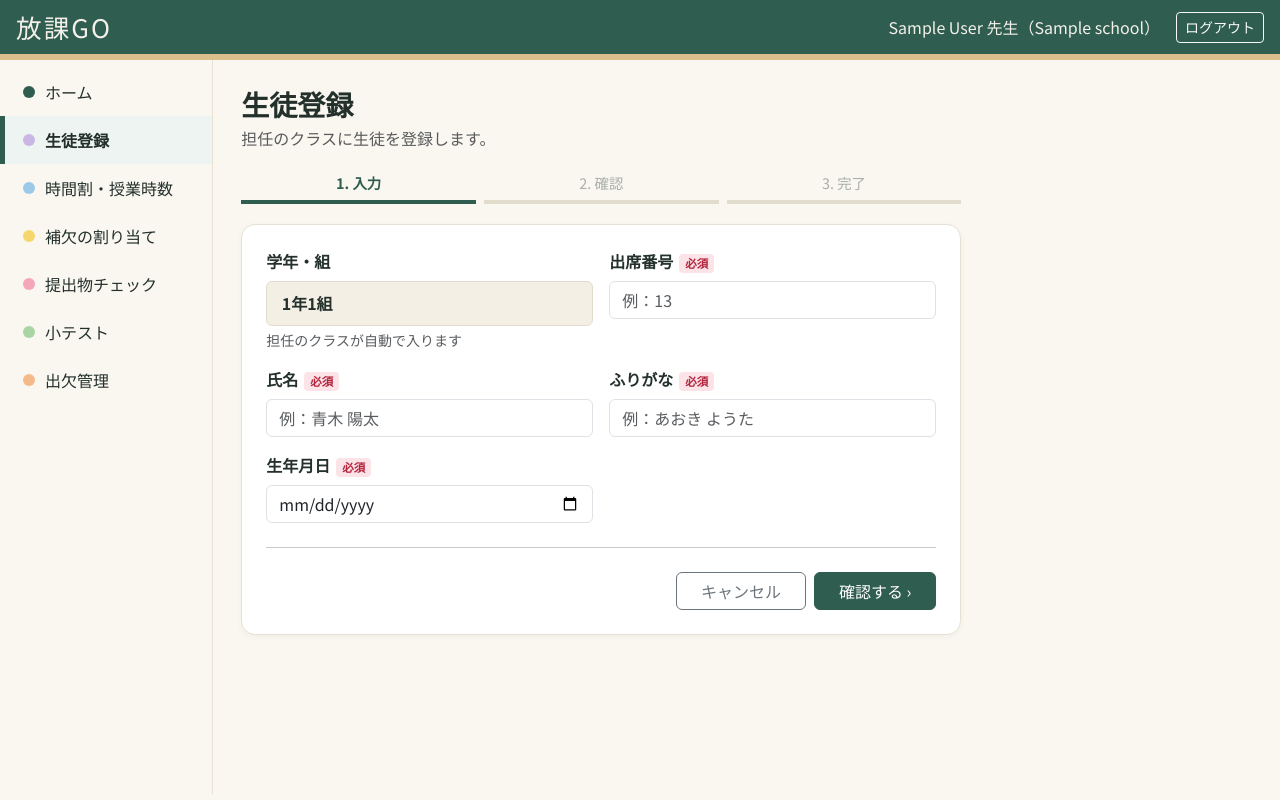
After one commit to Natti3588/school-buddy, a Django app: page /students/new/ in a window 1280 px wide. The commit adds this page. Run offline with Django 5.2, Linux system fonts and the light colour scheme; a user stored in the database is signed in; tables that the repository leaves empty hold one stand-in row (values such as "Sample post"); some web fonts are replaced.

Commit message:
feat: UI担当から渡された登録画面 / 登録確認画面 / 登録完了画面 を反映

```diff
--- a/static/css/style.css
+++ b/static/css/style.css
@@ -271,6 +271,8 @@ body {
 .c-quiz     { background: var(--chalk-green); }
 .c-attend   { background: var(--chalk-orange); }
 .c-student  { background: #c9b6e4; }
+.c-class    { background: #8fd3c7; }
+.c-teacher  { background: #e8c39e; }
 
 .content {
     padding: 28px;
@@ -490,3 +492,59 @@ body {
         padding: 8px 10px;
     }
 }
+
+/* ---------- 入力 → 確認 → 完了 のステップ表示 ---------- */
+.steps {
+    display: flex;
+    gap: 8px;
+    max-width: 720px;
+    margin-bottom: 1.25rem;
+    padding: 0;
+    list-style: none;
+}
+.steps li {
+    flex: 1;
+    text-align: center;
+    padding: 6px 4px;
+    border-bottom: 4px solid #e2dccd;
+    color: #a9aea9;
+    font-size: .9rem;
+}
+.steps li.done {
+    border-bottom-color: #9fbfb3;
+    color: var(--muted);
+}
+.steps li.current {
+    border-bottom-color: var(--board);
+    color: var(--board);
+    font-weight: bold;
+}
+.confirm-table th {
+    width: 32%;
+    color: var(--muted);
+    font-weight: normal;
+    background: #faf7f0;
+}
+
+/* ---------- 管理者画面 ---------- */
+.admin-header {
+    background: #24302c;            /* 教員画面より濃い色で区別 */
+    border-bottom: 6px solid var(--wood);
+    color: var(--chalk-white);
+}
+.admin-badge {
+    background: var(--chalk-yellow);
+    color: #4d3f05;
+    font-size: .75rem;
+    font-weight: bold;
+    padding: 3px 8px;
+    border-radius: 6px;
+    vertical-align: middle;
+}
+.admin-sidebar .side-link.active {
+    border-left-color: #24302c;
+    background: #eceee9;
+}
+.bt-class   { border-top-color: #8fd3c7; }
+.bt-teacher { border-top-color: #e8c39e; }
+.bt-student { border-top-color: #c9b6e4; }
--- /dev/null
+++ b/students/templates/students/_steps.html
@@ -0,0 +1,8 @@
+{# 入力 → 確認 → 完了 の進み具合（step が無いときは 1）  使い方：{% include "students/_steps.html" with step=2 %} #}
+{% with cur=step|default:1 %}
+<ol class="steps">
+    <li class="{% if cur == 1 %}current{% elif cur > 1 %}done{% endif %}">1. 入力</li>
+    <li class="{% if cur == 2 %}current{% elif cur > 2 %}done{% endif %}">2. 確認</li>
+    <li class="{% if cur == 3 %}current{% endif %}">3. 完了</li>
+</ol>
+{% endwith %}
--- /dev/null
+++ b/students/templates/students/new.html
@@ -0,0 +1,101 @@
+{% extends "base.html" %}
+{% block title %}生徒登録 - {{ system_name }}{% endblock %}
+
+{% block content %}
+
+<h1 class="h3 fw-bold mb-1">生徒登録</h1>
+<p class="text-muted mb-3">担任のクラスに生徒を登録します。</p>
+
+{% include "students/_steps.html" %}
+
+<div class="note-card form-card p-4">
+
+    {% if not classrooms %}
+    <!-- 担任のクラスが無い先生は登録できない -->
+    <div class="alert alert-warning mb-0">
+        担任をしているクラスがないため、生徒を登録できません。<br>
+        管理者にクラスの担任の設定を依頼してください。
+    </div>
+    {% else %}
+
+    {% if form.errors %}
+    <div class="alert alert-danger">
+        <div class="fw-bold mb-1">入力内容を確認してください</div>
+        <ul class="mb-0 small">
+            {% for error in form.non_field_errors %}<li>{{ error }}</li>{% endfor %}
+            {% for field in form %}{% for error in field.errors %}<li>{{ error }}</li>{% endfor %}{% endfor %}
+        </ul>
+    </div>
+    {% endif %}
+
+    <form method="post" action="{% url 'students:new' %}" novalidate>
+        {% csrf_token %}
+
+        <div class="row g-3">
+
+            <div class="col-md-6">
+                <label class="form-label fw-bold" for="{{ form.classroom.id_for_label }}">学年・組</label>
+                {% if classrooms|length == 1 %}
+                <!-- 担任のクラスで固定（自動入力） -->
+                <div class="fixed-value">{{ classrooms.0 }}</div>
+                <input type="hidden" name="{{ form.classroom.html_name }}" value="{{ classrooms.0.pk }}">
+                <div class="form-text">担任のクラスが自動で入ります</div>
+                {% else %}
+                <!-- 担任のクラスが複数あるときだけ選ぶ -->
+                <select name="{{ form.classroom.html_name }}" id="{{ form.classroom.id_for_label }}"
+                        class="form-select {% if form.classroom.errors %}is-invalid{% endif %}">
+                    {% for c in classrooms %}
+                    <option value="{{ c.pk }}" {% if form.classroom.value|stringformat:"s" == c.pk|stringformat:"s" %}selected{% endif %}>{{ c }}</option>
+                    {% endfor %}
+                </select>
+                <div class="form-text">担任のクラスから選んでください</div>
+                {% endif %}
+            </div>
+
+            <div class="col-md-6">
+                <label class="form-label fw-bold" for="{{ form.attendance_number.id_for_label }}">出席番号<span class="req">必須</span></label>
+                <input type="number" min="1" name="{{ form.attendance_number.html_name }}" id="{{ form.attendance_number.id_for_label }}"
+                       class="form-control {% if form.attendance_number.errors %}is-invalid{% endif %}" placeholder="例：13"
+                       value="{{ form.attendance_number.value|default_if_none:'' }}">
+                {% for error in form.attendance_number.errors %}<div class="invalid-feedback">{{ error }}</div>{% endfor %}
+            </div>
+
+            <div class="col-md-6">
+                <label class="form-label fw-bold" for="{{ form.name.id_for_label }}">氏名<span class="req">必須</span></label>
+                <input type="text" maxlength="100" name="{{ form.name.html_name }}" id="{{ form.name.id_for_label }}"
+                       class="form-control {% if form.name.errors %}is-invalid{% endif %}" placeholder="例：青木 陽太"
+                       value="{{ form.name.value|default_if_none:'' }}">
+                {% for error in form.name.errors %}<div class="invalid-feedback">{{ error }}</div>{% endfor %}
+            </div>
+
+            <div class="col-md-6">
+                <label class="form-label fw-bold" for="{{ form.furigana.id_for_label }}">ふりがな<span class="req">必須</span></label>
+                <input type="text" maxlength="100" name="{{ form.furigana.html_name }}" id="{{ form.furigana.id_for_label }}"
+                       class="form-control {% if form.furigana.errors %}is-invalid{% endif %}" placeholder="例：あおき ようた"
+                       value="{{ form.furigana.value|default_if_none:'' }}">
+                {% for error in form.furigana.errors %}<div class="invalid-feedback">{{ error }}</div>{% endfor %}
+            </div>
+
+            <!-- 生年月日は紙芝居に無い項目。モデルに合わせて追加した -->
+            <div class="col-md-6">
+                <label class="form-label fw-bold" for="{{ form.birth_date.id_for_label }}">生年月日<span class="req">必須</span></label>
+                <input type="date" name="{{ form.birth_date.html_name }}" id="{{ form.birth_date.id_for_label }}"
+                       class="form-control {% if form.birth_date.errors %}is-invalid{% endif %}"
+                       value="{{ form.birth_date.value|default_if_none:'' }}">
+                {% for error in form.birth_date.errors %}<div class="invalid-feedback">{{ error }}</div>{% endfor %}
+            </div>
+
+        </div>
+
+        <hr class="my-4">
+
+        <div class="d-flex flex-wrap justify-content-end gap-2">
+            <a href="{% url 'top' %}" class="btn btn-outline-secondary px-4">キャンセル</a>
+            <button type="submit" class="btn btn-board px-4">確認する ›</button>
+        </div>
+
+    </form>
+    {% endif %}
+</div>
+
+{% endblock %}
--- a/templates/base.html
+++ b/templates/base.html
@@ -37,14 +37,14 @@
                 <button type="button" class="btn-close" data-bs-dismiss="offcanvas" data-bs-target="#sideMenu"></button>
             </div>
             <div class="pt-2">
-                {% with ep=request.resolver_match.url_name %}
+                {% with ep=request.resolver_match.view_name %}
                 <a href="{% url 'top' %}" class="side-link {% if ep == 'top' %}active{% endif %}">
                     <span class="dot c-home"></span>ホーム
                 </a>
-                <!-- TODO: 各機能の画面を作ったら href と active の条件を差し替える -->
-                <a href="#" class="side-link">
+                <a href="{% url 'students:new' %}" class="side-link {% if ep == 'students:new' or ep == 'students:confirm' or ep == 'students:registered' %}active{% endif %}">
                     <span class="dot c-student"></span>生徒登録
                 </a>
+                <!-- TODO: 各機能の画面を作ったら href と active の条件を差し替える -->
                 <a href="#" class="side-link">
                     <span class="dot c-time"></span>時間割・授業時数
                 </a>
--- a/templates/dashboard.html
+++ b/templates/dashboard.html
@@ -10,8 +10,7 @@
     </div>
     <div class="d-flex align-items-center gap-3">
         <span class="text-muted">{% now "Y年n月j日（D）" %}</span>
-        <!-- TODO: 生徒登録の画面を作ったら差し替える -->
-        <a href="#" class="btn btn-board">＋ 生徒登録</a>
+        <a href="{% url 'students:new' %}" class="btn btn-board">＋ 生徒登録</a>
     </div>
 </div>
 
```
Also changed, not shown: students/templates/students/confirm.html (added, +32 -0 lines), students/templates/students/registered.html (added, +29 -0 lines).
